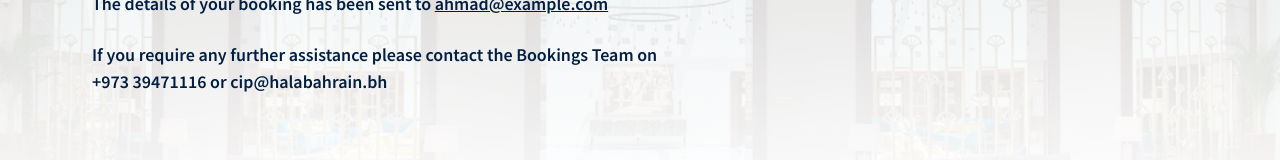
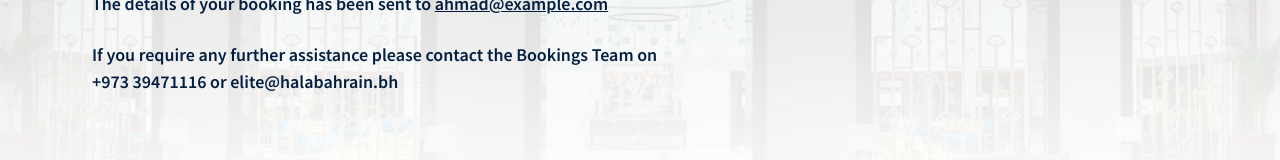
Before and after one commit to VII-Tech-Solutions/AwalTerminalWebsite, a Vue app: page /payment-received in a window 1280 px wide. Shown: the part 404-564 px from the top of the page. Built offline with nearby package versions, Linux system fonts and the light colour scheme; what vue-toast-notification would draw is missing.

Commit message:
Edit the email of Common Lounge Successful payment page

```diff
--- a/src/components/EliteForm/Payment.vue
+++ b/src/components/EliteForm/Payment.vue
@@ -12,7 +12,7 @@
                 <div class="thankyou-p">
                     <h2>Your payment has  <br>been received!</h2>
                         <p class="mb-4 ">Thank you for booking the Elite Service.<br/>The details of your booking has been sent to <a class="contact-links" href="mailto:ahmad@example.com">ahmad@example.com</a> </p>
-                        <p class="">If you require any further assistance please contact the Bookings Team on  <a class="contact-links text-decoration-none" href="tel:+973 39471116">+973 39471116</a> or <a class="contact-links text-decoration-none" href="mailto:cip@halabahrain.bh">cip@halabahrain.bh</a></p>
+                        <p class="">If you require any further assistance please contact the Bookings Team on  <a class="contact-links text-decoration-none" href="tel:+973 39471116">+973 39471116</a> or <a class="contact-links text-decoration-none" href="mailto:elite@halabahrain.bh">elite@halabahrain.bh</a></p>
                 </div>
                 <div class="d-flex"><router-link to="/" class="blue-btn d-inline">Back to home</router-link></div>
             </div>
```
